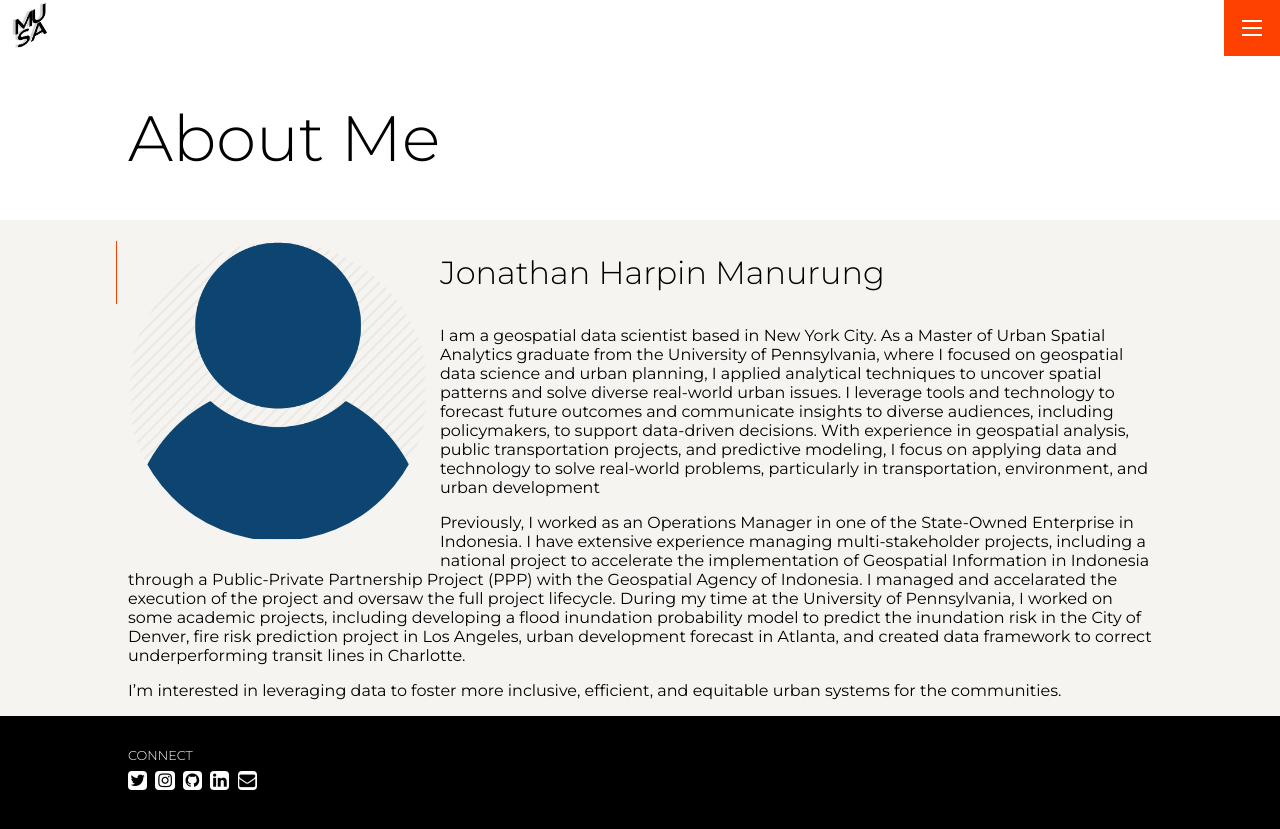
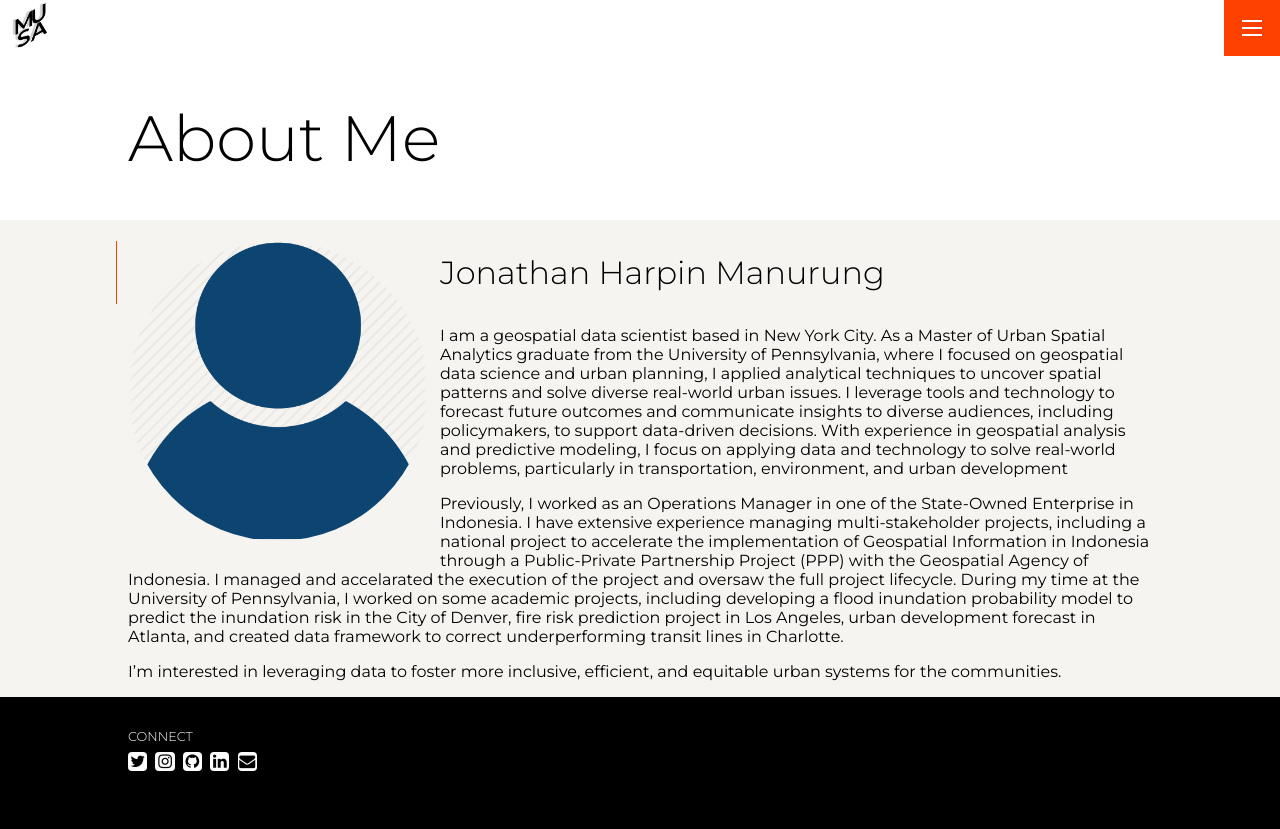
Before and after one commit to jonathan-manurung/portfolio, a Jekyll site: the page built from pages/about.md, in a window 1280 px wide. Shown: the top 829 px of the page. Built offline with Jekyll 4.4.1, drawn with Linux system fonts in a browser that asks for light colours.

Commit message:
Update about.md

```diff
--- a/pages/about.md
+++ b/pages/about.md
@@ -7,8 +7,9 @@ permalink: /about
 
 # Jonathan Harpin Manurung
 
-I am a geospatial data scientist based in New York City. As a Master of Urban Spatial Analytics graduate from the University of Pennsylvania, where I focused on geospatial data science and urban planning, I applied analytical techniques to uncover spatial patterns and solve diverse real-world urban issues. I leverage tools and technology to forecast future outcomes and communicate insights to diverse audiences, including policymakers, to support data-driven decisions. With experience in geospatial analysis, public transportation projects, and predictive modeling, I focus on applying data and technology to solve real-world problems, particularly in transportation, environment, and urban development
+I am a geospatial data scientist based in New York City. As a Master of Urban Spatial Analytics graduate from the University of Pennsylvania, where I focused on geospatial data science and urban planning, I applied analytical techniques to uncover spatial patterns and solve diverse real-world urban issues. I leverage tools and technology to forecast future outcomes and communicate insights to diverse audiences, including policymakers, to support data-driven decisions. With experience in geospatial analysis and predictive modeling, I focus on applying data and technology to solve real-world problems, particularly in transportation, environment, and urban development
 
-Previously, I worked as an Operations Manager in one of the State-Owned Enterprise in Indonesia. I have extensive experience managing multi-stakeholder projects, including a national project to accelerate the implementation of Geospatial Information in Indonesia through a Public-Private Partnership Project (PPP) with the Geospatial Agency of Indonesia. I managed and accelarated the execution of the project and oversaw the full project lifecycle. During my time at the University of Pennsylvania, I worked on some academic projects, including developing a flood inundation probability model to predict the inundation risk in the City of Denver, fire risk prediction project in Los Angeles, urban development forecast in Atlanta, and created data framework to correct underperforming transit lines in Charlotte.
+Previously, I worked as an Operations Manager in one of the State-Owned Enterprise in Indonesia. I have extensive experience managing multi-stakeholder projects, including a national project to accelerate the implementation of Geospatial Information in Indonesia through a Public-Private Partnership Project (PPP) with the Geospatial Agency of Indonesia.
+I managed and accelarated the execution of the project and oversaw the full project lifecycle. During my time at the University of Pennsylvania, I worked on some academic projects, including developing a flood inundation probability model to predict the inundation risk in the City of Denver, fire risk prediction project in Los Angeles, urban development forecast in Atlanta, and created data framework to correct underperforming transit lines in Charlotte.
 
 I’m interested in leveraging data to foster more inclusive, efficient, and equitable urban systems for the communities.
```
